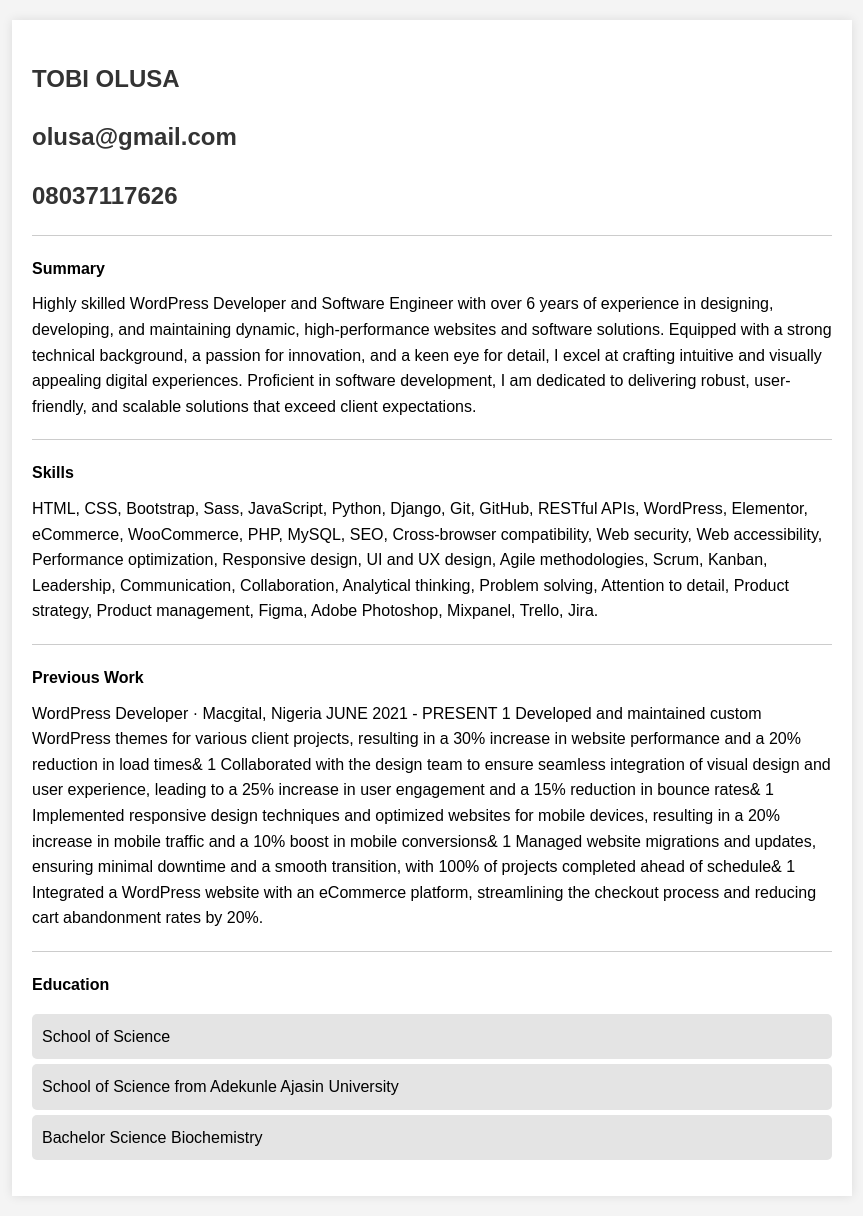
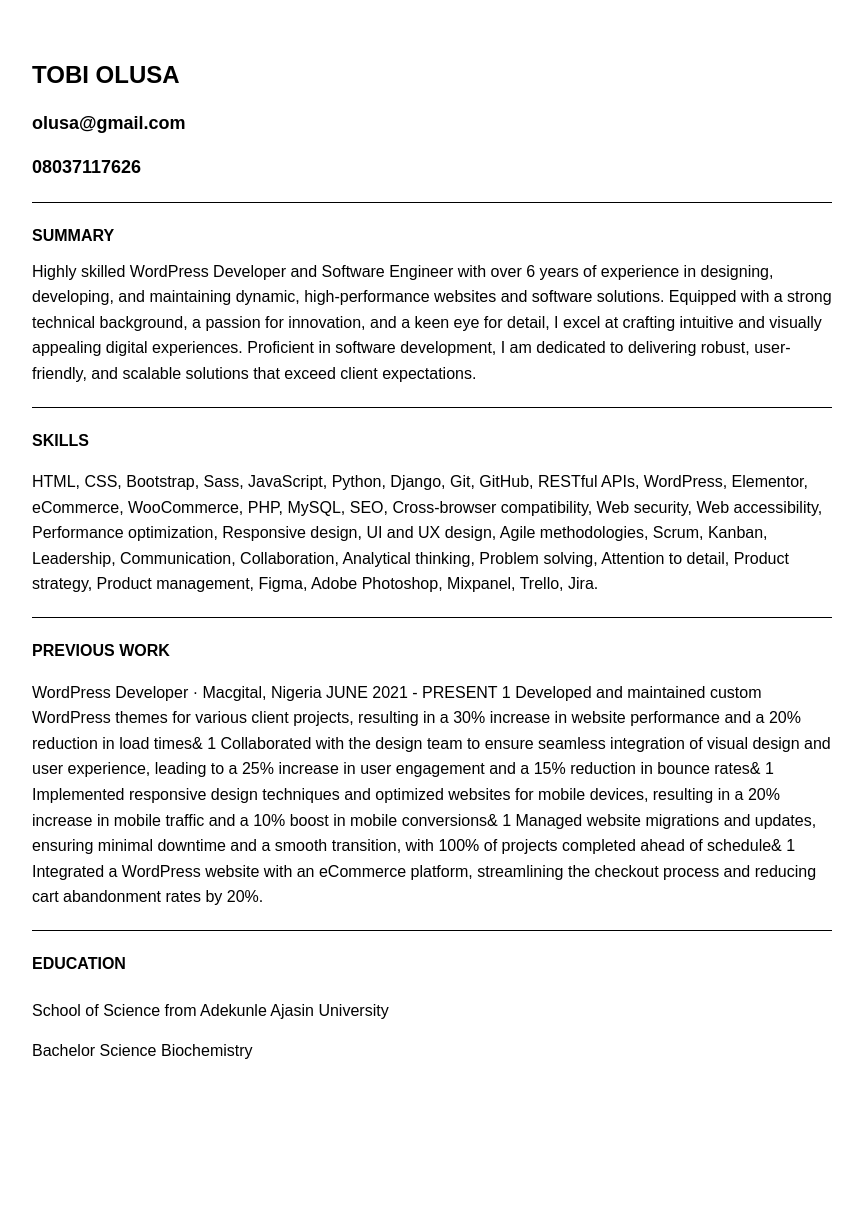
Before and after one commit to tobiolusa/sumeapp, a Django app: template sumeapp/templates/sumeapp/resume.html in a window 1280 px wide. Shown: the whole page, without its empty margins (208-1071 px from the left). After the commit the page ends 1059 px from the top, so only its background shows below. Run offline with Django 5.2, Linux system fonts and the light colour scheme; the template is opened without the code that fills it: values that come from a table or form of the project are taken from there, others are empty; data comes from the database, SQL or seed files in the repository.

Commit message:
ui template updated

```diff
--- a/sumeapp/templates/sumeapp/resume.html
+++ b/sumeapp/templates/sumeapp/resume.html
@@ -1,33 +1,35 @@
-
 <!DOCTYPE html>
 <html lang="en">
 <head>
     <meta charset="UTF-8">
     <meta http-equiv="X-UA-Compatible" content="IE=edge">
     <meta name="viewport" content="width=device-width, initial-scale=1.0">
-    <title>Resume App</title>
+    <title>Resume</title>
     <style>
         body {
             font-family: Arial, sans-serif;
             line-height: 1.6;
             margin: 0;
             padding: 20px;
-            background-color: #f4f4f4;
+            background-color: #fff;
+            color: #000;
         }
         .container {
             max-width: 800px;
             margin: 0 auto;
-            background: #fff;
             padding: 20px;
-            box-shadow: 0 0 10px rgba(0, 0, 0, 0.1);
+        }
+        h1 {
+            font-size: 24px;
+            margin-bottom: 10px;
         }
         h2 {
-            color: #333;
-            margin-bottom: 10px;
+            font-size: 18px;
+            margin-bottom: 5px;
         }
         hr {
             border: 0;
-            border-top: 1px solid #ccc;
+            border-top: 1px solid #000;
             margin: 20px 0;
         }
         p {
@@ -38,20 +40,19 @@
             padding: 0;
         }
         ul li {
-            background: #e4e4e4;
             margin: 5px 0;
-            padding: 10px;
-            border-radius: 5px;
+            padding: 5px 0;
         }
         .section-title {
             font-weight: bold;
-            margin-top: 20px;
+            margin-top: 0px;
+            text-transform: uppercase;
         }
     </style>
 </head>
 <body>
     <div class="container">
-        <h2>{{user_profile.name}}</h2>
+        <h1>{{user_profile.name}}</h1>
         <h2>{{user_profile.email}}</h2>
         <h2>{{user_profile.phone_number}}</h2>
         <hr>
@@ -59,14 +60,21 @@
         <p>{{user_profile.summary}}</p>
         <hr>
         <p class="section-title">Skills</p>
-        <p>{{user_profile.skills}}</p>
+        <ul>
+
+            <p>{{ user_profile.skills }}</p>
+
+        </ul>
         <hr>
         <p class="section-title">Previous Work</p>
-        <p>{{user_profile.previous_work}}</p>
+        <ul>
+
+            <p>{{ user_profile.previous_work }}</p>
+
+        </ul>
         <hr>
         <p class="section-title">Education</p>
         <ul>
-            <li>{{user_profile.school}}</li>
             <li>{{user_profile.school}} from {{user_profile.university}}</li>
             <li>{{user_profile.degree}}</li>
         </ul>
```
Also changed, not shown: sumeapp/templates/sumeapp/accept.html (+5 -5 lines).
